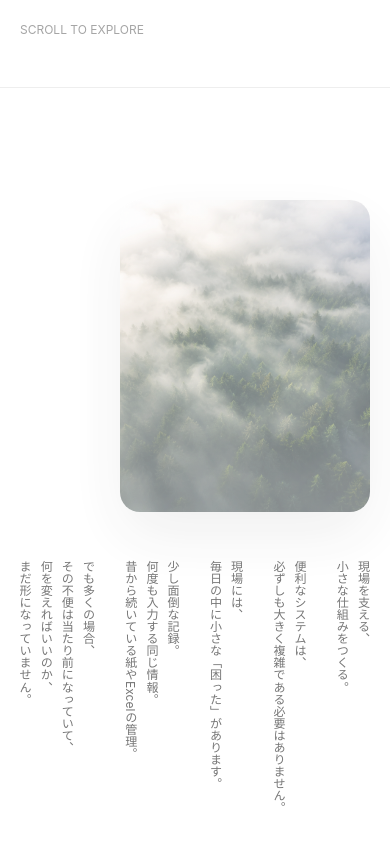
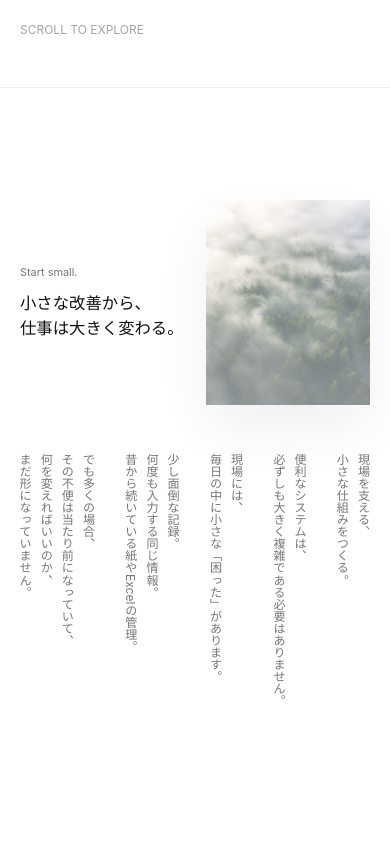
Before and after one commit to yamauchi1919349-dot/arcnest-site, a Next.js app: page / in a window 390 px wide. Shown: the part 757-1601 px from the top of the page. Built offline with nearby package versions, Linux system fonts and the light colour scheme.

Commit message:
Refine ArcNest philosophy visual

```diff
--- a/src/app/globals.css
+++ b/src/app/globals.css
@@ -253,7 +253,40 @@ a {
   max-width: 72rem;
 }
 
+.philosophy-visual {
+  align-items: center;
+  display: flex;
+  gap: clamp(4rem, 10vw, 10rem);
+  justify-content: space-between;
+  width: min(58rem, 100%);
+}
+
+.philosophy-image-copy {
+  color: var(--ink);
+  display: flex;
+  flex: 1 1 auto;
+  flex-direction: column;
+  font-family:
+    Georgia, "Times New Roman", "Noto Serif JP", serif;
+  font-size: clamp(1.3rem, 2.4vw, 2.35rem);
+  font-weight: 400;
+  line-height: 1.55;
+  margin: 0;
+  min-width: 16rem;
+}
+
+.philosophy-image-copy span:first-child {
+  color: var(--muted);
+  font-family:
+    Inter, ui-sans-serif, system-ui, -apple-system, BlinkMacSystemFont, "Segoe UI",
+    "Noto Sans JP", sans-serif;
+  font-size: clamp(0.8rem, 1vw, 0.95rem);
+  margin-bottom: clamp(0.8rem, 1.8vw, 1.4rem);
+}
+
 .philosophy-section .hero-note-image {
+  border-radius: 0;
+  flex: 0 0 auto;
   width: min(23rem, 100%);
 }
 
@@ -584,10 +617,27 @@ a {
     padding-bottom: clamp(4rem, 12vw, 6rem);
   }
 
+  .philosophy-visual {
+    gap: clamp(1rem, 5vw, 1.75rem);
+    width: 100%;
+  }
+
+  .philosophy-image-copy {
+    flex: 1 1 0;
+    font-size: clamp(0.98rem, 4.2vw, 1.28rem);
+    line-height: 1.5;
+    min-width: min(10rem, 48vw);
+  }
+
+  .philosophy-image-copy span:first-child {
+    font-size: clamp(0.65rem, 2.8vw, 0.78rem);
+    margin-bottom: 0.65rem;
+  }
+
   .philosophy-section .hero-note-image {
-    align-self: flex-end;
+    align-self: center;
     aspect-ratio: 4 / 5;
-    width: min(18rem, 64vw);
+    width: min(13rem, 42vw);
   }
 
   .philosophy-section .hero-note {
--- a/src/app/page.tsx
+++ b/src/app/page.tsx
@@ -89,7 +89,14 @@ export default function Home() {
 
       <section className="philosophy-section" id="philosophy">
         <Reveal className="hero-note-panel reveal-delay-two">
-          <div className="hero-note-image" aria-hidden="true" />
+          <div className="philosophy-visual">
+            <p className="philosophy-image-copy">
+              <span>Start small.</span>
+              <span>小さな改善から、</span>
+              <span>仕事は大きく変わる。</span>
+            </p>
+            <div className="hero-note-image" aria-hidden="true" />
+          </div>
           <div className="hero-note">
             <p>
               現場を支える、
```
